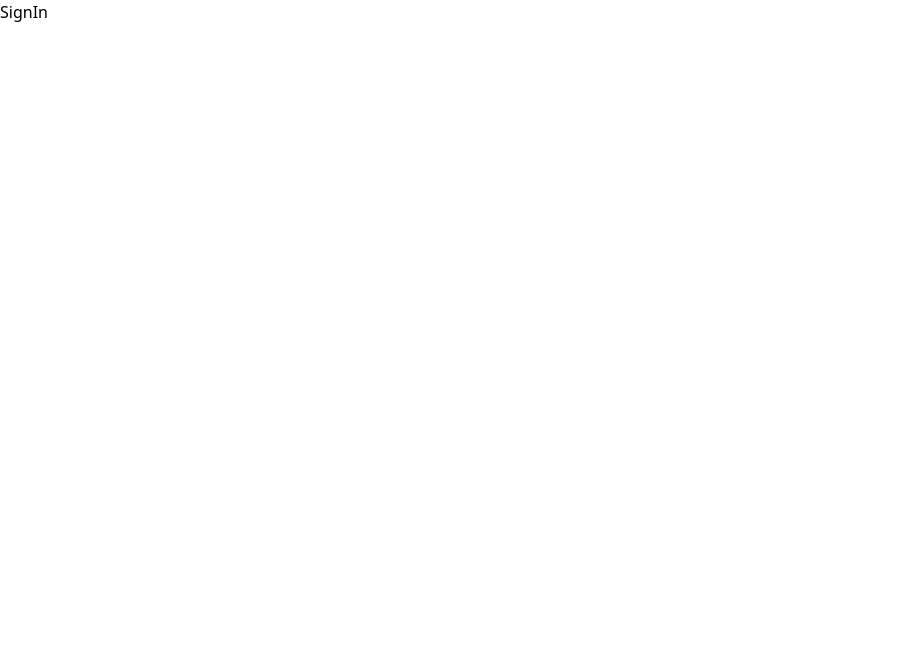
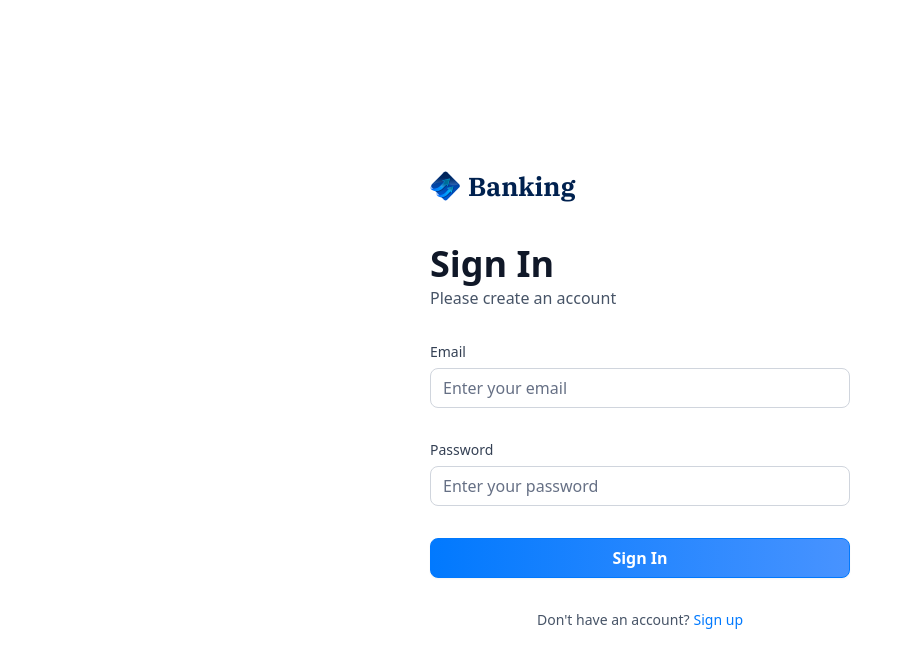
Before and after one commit to pankaj-404/finance_management, a Next.js app: page /sign-in in a window 1280 px wide. Shown: the top 668 px of the page, without its empty margins (0-912 px from the left). Built offline with nearby package versions, Linux system fonts and the light colour scheme.

Commit message:
Implement sign-in and sign-up pages

```diff
--- a/src/app/(auth)/sign-in/page.tsx
+++ b/src/app/(auth)/sign-in/page.tsx
@@ -1,8 +1,11 @@
+import AuthForm from '@/components/AuthForm'
 import React from 'react'
 
 const SignIn = () => {
   return (
-    <div>SignIn</div>
+    <section className='flex-center size-full max-sm:px-6'>
+      <AuthForm type="sign-in" />
+    </section>
   )
 }
 
--- a/src/app/(auth)/sign-up/page.tsx
+++ b/src/app/(auth)/sign-up/page.tsx
@@ -1,8 +1,11 @@
+import AuthForm from '@/components/AuthForm'
 import React from 'react'
 
 const SignUp = () => {
   return (
-    <div>SignUp</div>
+    <section className='flex-center size-full max-sm:px-6'>
+      <AuthForm type="sign-up" />
+    </section>
   )
 }
 
```
